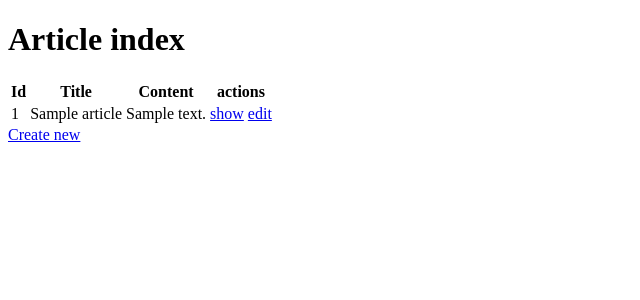
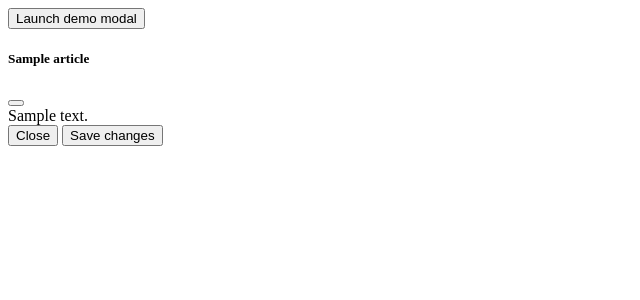
Before and after one commit to JayViannay/makefile-setup-symfony-project, a Symfony app: template templates/article/index.html.twig in a window 1280 px wide. Shown: the top 300 px of the page, without its empty margins (0-640 px from the left). Run offline with Twig, Linux system fonts and the light colour scheme; the template is opened without the code that fills it: most values are stand-ins (such as "Sample title", 1, 10 or a date in 2020); some libraries are stand-ins or nearby versions.

Commit message:
modal loop ok

```diff
--- a/templates/article/index.html.twig
+++ b/templates/article/index.html.twig
@@ -3,35 +3,31 @@
 {% block title %}Article index{% endblock %}
 
 {% block body %}
-    <h1>Article index</h1>
-
-    <table class="table">
-        <thead>
-            <tr>
-                <th>Id</th>
-                <th>Title</th>
-                <th>Content</th>
-                <th>actions</th>
-            </tr>
-        </thead>
-        <tbody>
-        {% for article in articles %}
-            <tr>
-                <td>{{ article.id }}</td>
-                <td>{{ article.title }}</td>
-                <td>{{ article.content }}</td>
-                <td>
-                    <a href="{{ path('app_article_show', {'id': article.id}) }}">show</a>
-                    <a href="{{ path('app_article_edit', {'id': article.id}) }}">edit</a>
-                </td>
-            </tr>
-        {% else %}
-            <tr>
-                <td colspan="4">no records found</td>
-            </tr>
-        {% endfor %}
-        </tbody>
-    </table>
-
-    <a href="{{ path('app_article_new') }}">Create new</a>
+<div class="container">
+    {% for article in articles %}
+    <div class="row my-2">
+        <button type="button" class="btn btn-primary" data-bs-toggle="modal" data-bs-target={{'#modal-article-' ~ article.id }}>
+            Launch demo modal
+        </button>
+    </div>
+    <!-- Modal -->
+    <div class="modal fade" id={{'modal-article-' ~ article.id }} tabindex="-1" aria-labelledby="exampleModalLabel" aria-hidden="true">
+        <div class="modal-dialog">
+            <div class="modal-content">
+                <div class="modal-header">
+                    <h5 class="modal-title" id="exampleModalLabel">{{article.title}}</h5>
+                    <button type="button" class="btn-close" data-bs-dismiss="modal" aria-label="Close"></button>
+                </div>
+                <div class="modal-body">
+                    {{article.content}}
+                </div>
+                <div class="modal-footer">
+                    <button type="button" class="btn btn-secondary" data-bs-dismiss="modal">Close</button>
+                    <button type="button" class="btn btn-primary">Save changes</button>
+                </div>
+            </div>
+        </div>
+    </div>
+    {% endfor %}
+</div>
 {% endblock %}
```
